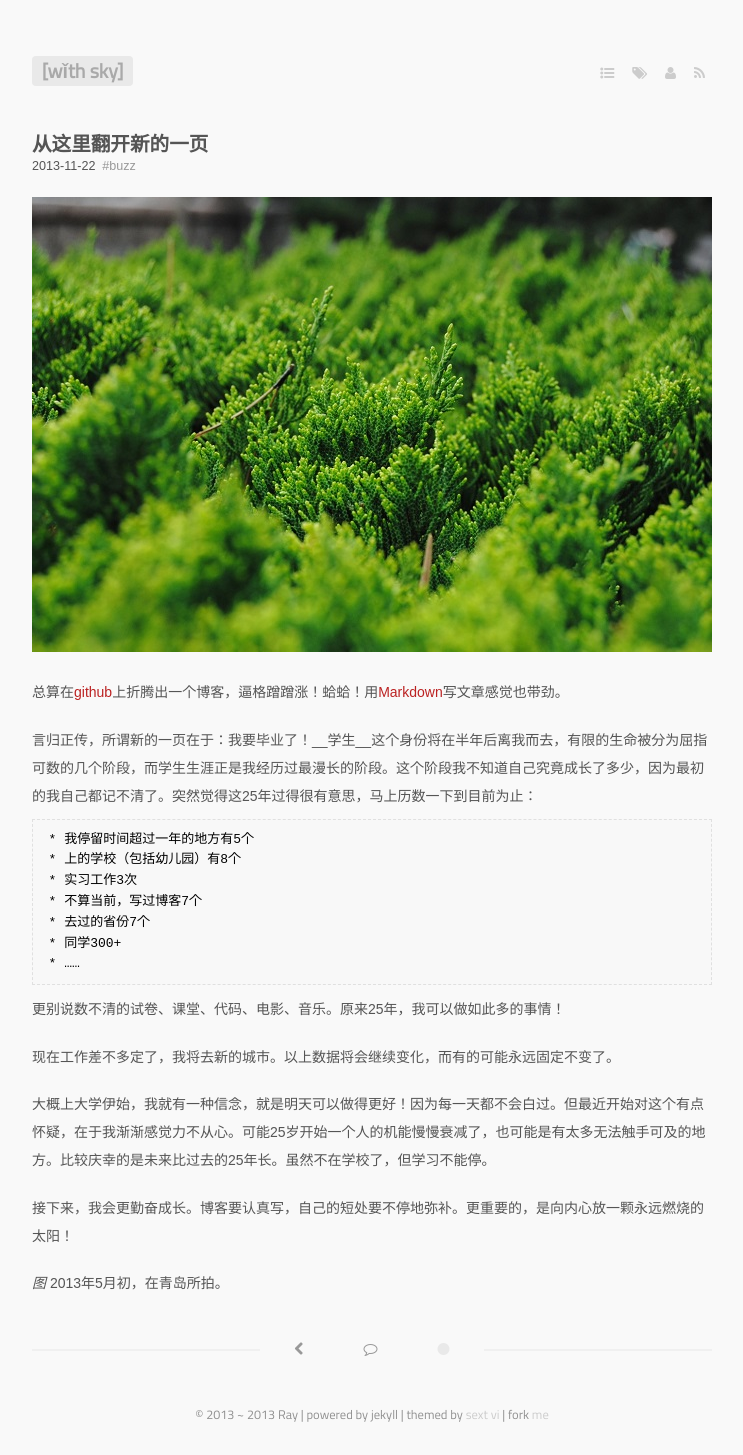
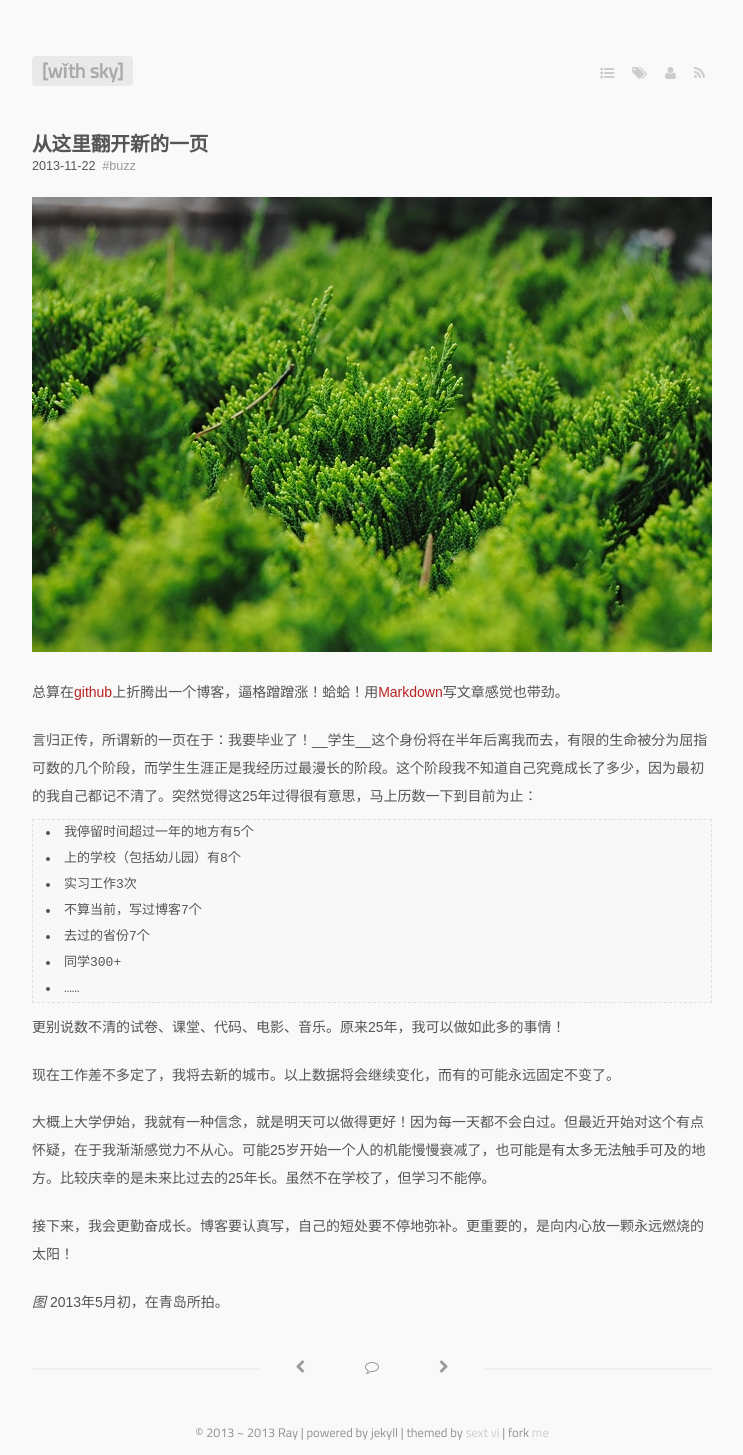
Before and after one commit to raypp/blog, a Jekyll site: the page built from _posts/2013-11-22-new-start.markdown, in a window 1280 px wide. Shown: the whole page, without its empty margins (268-1011 px from the left). Built offline with Jekyll 4.4.1, drawn with Linux system fonts in a browser that asks for light colours; some web fonts are replaced; Markdown is read by kramdown in place of the engine named in the settings; a script that is not in the unit is left out; comment, search, counter and statistics services are not loaded.

```diff
--- a/_posts/2013-11-22-new-start.markdown
+++ b/_posts/2013-11-22-new-start.markdown
@@ -12,13 +12,13 @@ tags:
 
 言归正传，所谓新的一页在于：我要毕业了！__学生__这个身份将在半年后离我而去，有限的生命被分为屈指可数的几个阶段，而学生生涯正是我经历过最漫长的阶段。这个阶段我不知道自己究竟成长了多少，因为最初的我自己都记不清了。突然觉得这25年过得很有意思，马上历数一下到目前为止：
 
-	* 我停留时间超过一年的地方有5个
-	* 上的学校（包括幼儿园）有8个
-	* 实习工作3次
-	* 不算当前，写过博客7个
-	* 去过的省份7个
-	* 同学300+
-	* ……
+> * 我停留时间超过一年的地方有5个
+> * 上的学校（包括幼儿园）有8个
+> * 实习工作3次
+> * 不算当前，写过博客7个
+> * 去过的省份7个
+> * 同学300+
+> * ……
 
 更别说数不清的试卷、课堂、代码、电影、音乐。原来25年，我可以做如此多的事情！
 
```
Also changed, not shown: _posts/2013-12-04-try-to-back-to-heaven.markdown (added, +28 -0 lines), media/files/2013/12/allure.JPG (added), media/files/2013/12/back_to_heaven.JPG (added).
